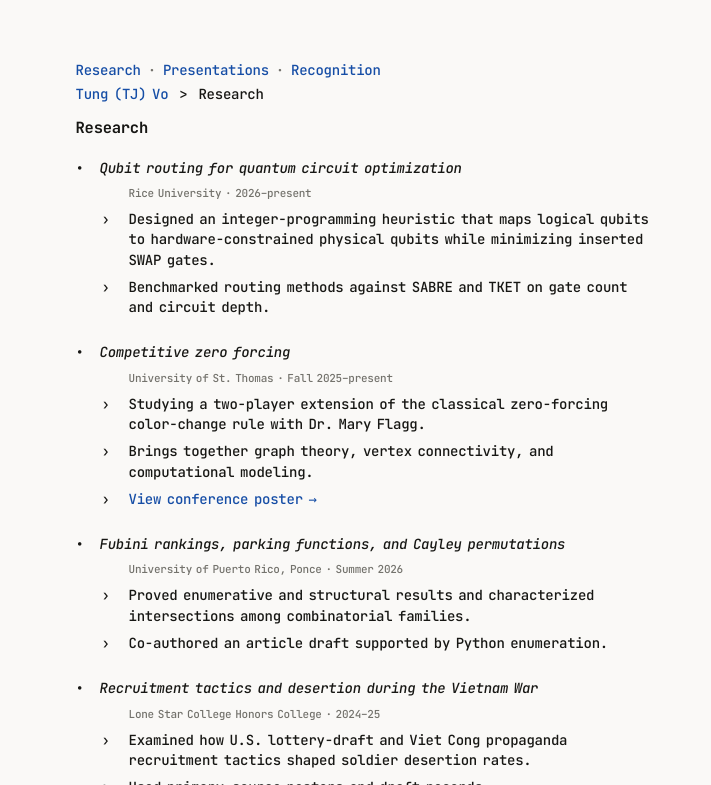
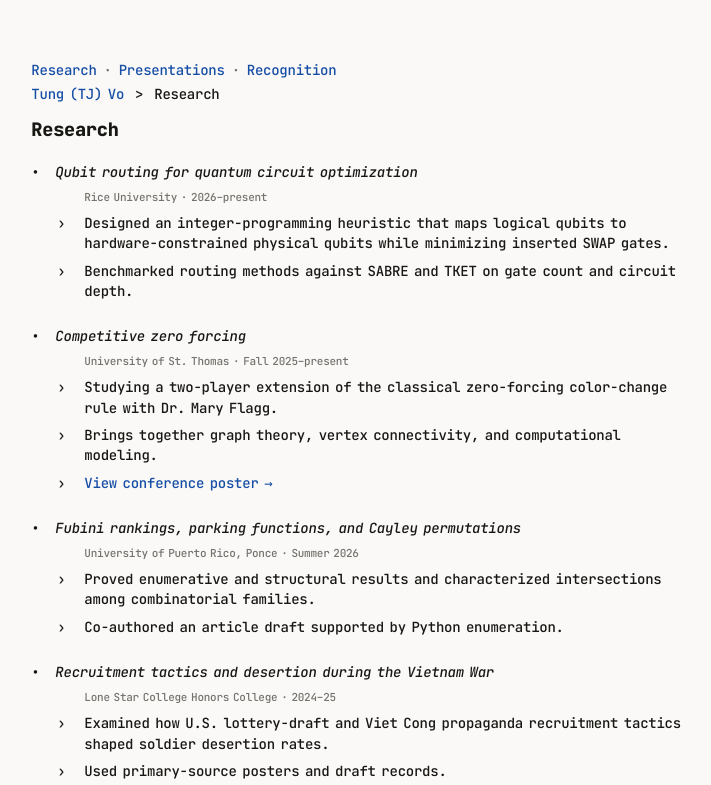
Before and after one commit to tjvo1811/votungcv, a website: page index.html in a window 1280 px wide. Both pictures are taken after a click on the link "Research". Shown: the top 785 px of the page, without its empty margins (275-986 px from the left). Drawn offline with Linux system fonts and the light colour scheme.

Commit message:
Strengthen headings and widen research layout

```diff
--- a/styles.css
+++ b/styles.css
@@ -60,7 +60,7 @@ nav {
 }
 
 .page:has(#research:not([hidden])) > nav {
-  width: 72%;
+  width: 83%;
   margin-left: auto;
   margin-right: auto;
 }
@@ -68,7 +68,7 @@ nav {
 .view { padding-top: 4px; }
 
 #research {
-  width: 72%;
+  width: 83%;
   margin: 0 auto;
 }
 
@@ -76,9 +76,9 @@ h2 {
   display: inline-block;
   margin: 5px 0 20px;
   color: var(--ink);
-  font-size: 15.5px;
+  font-size: 18.6px;
   line-height: 1.3;
-  font-weight: 700;
+  font-weight: 800;
 }
 
 .breadcrumb {
```
